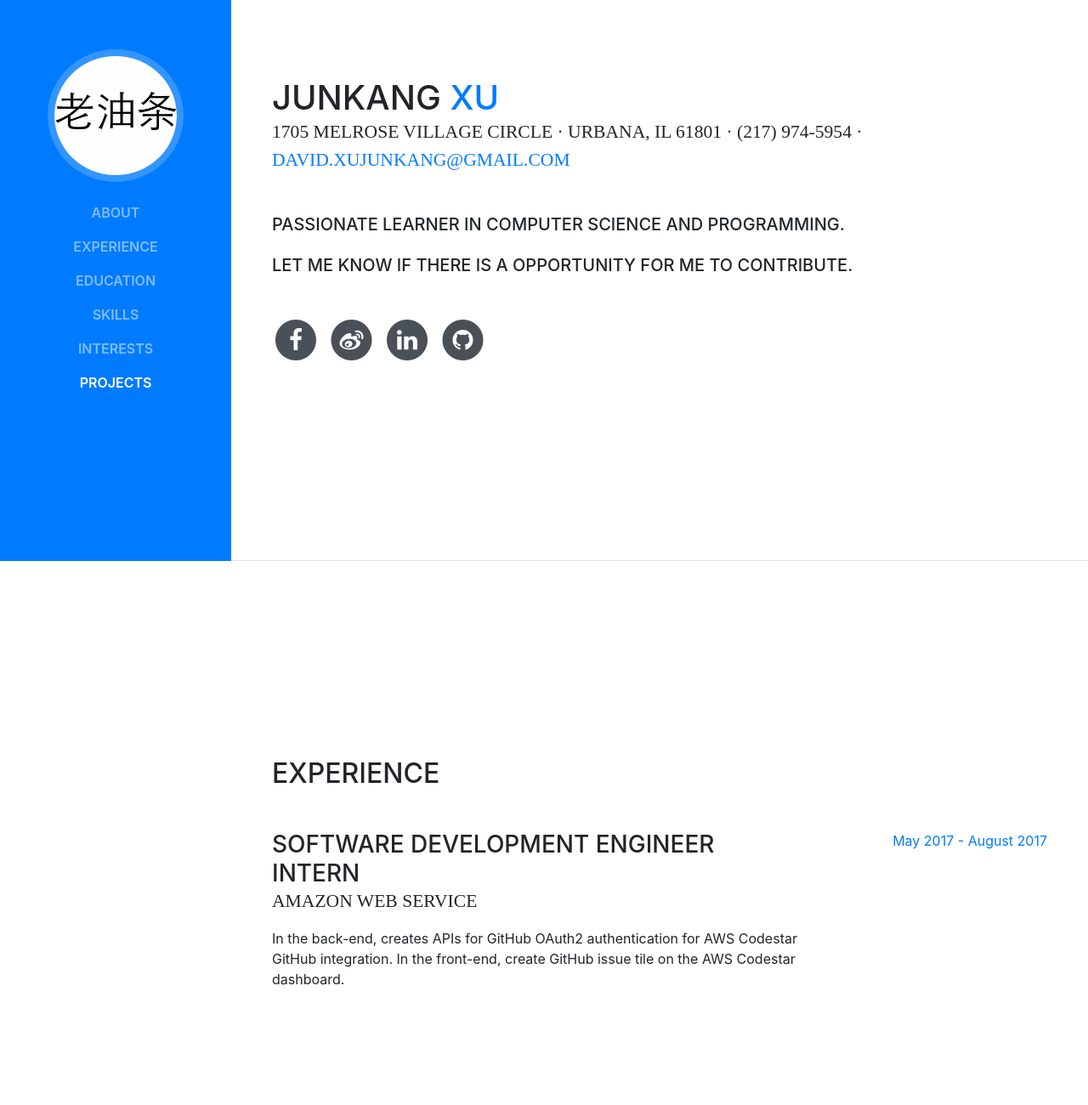
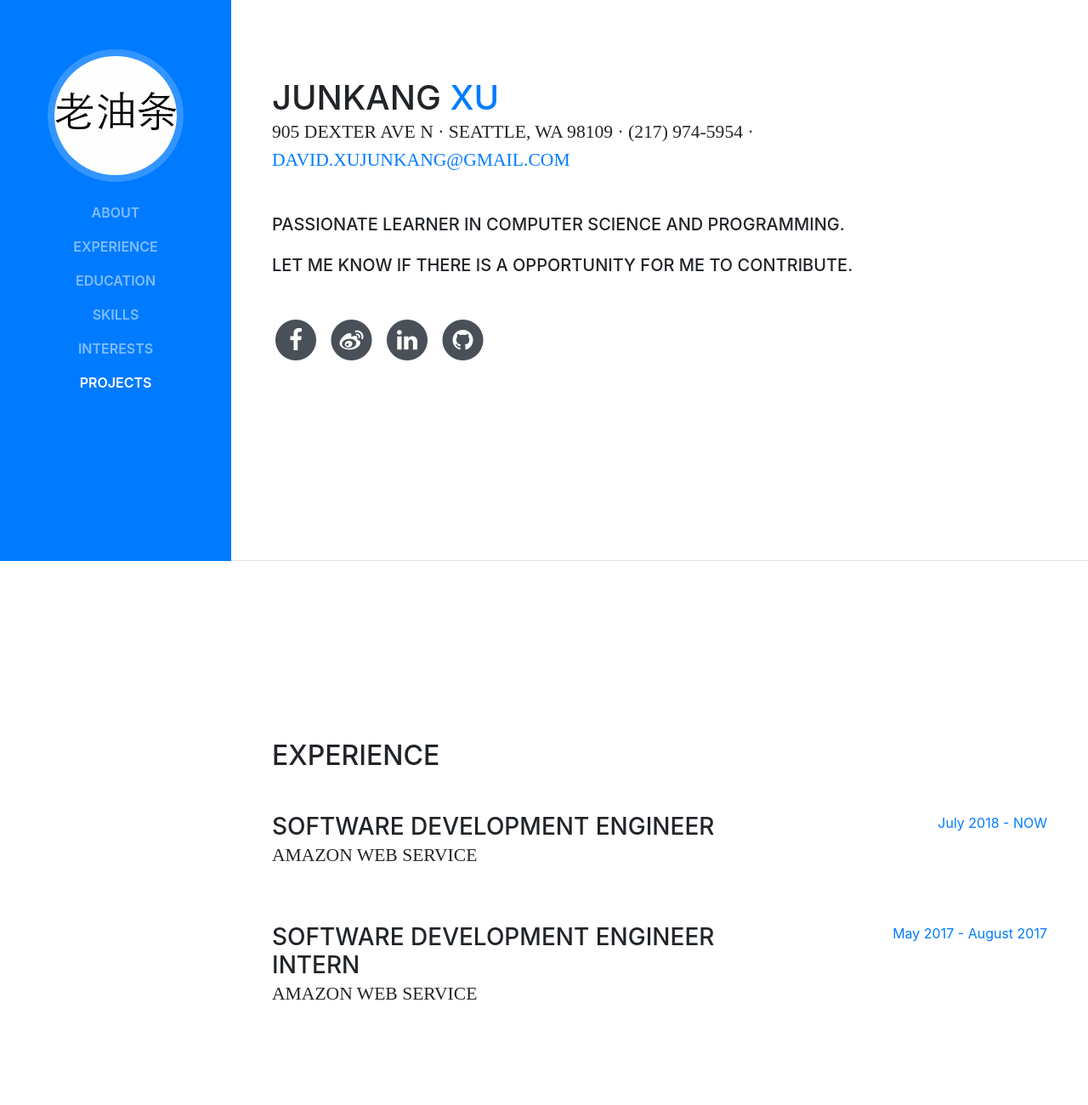
Before and after one commit to junkangxu/junkangxu.github.io, a website with bundled scripts: page index.html in a window 1280 px wide. Shown: the part 140-1440 px from the top of the page at 85% size. Built offline with nearby package versions, Linux system fonts and the light colour scheme; a web font is replaced by a local one.

Commit message:
update 9/1/18

```diff
--- a/index.html
+++ b/index.html
@@ -68,7 +68,7 @@
           <h1 class="mb-0">Junkang
             <span class="text-primary">Xu</span>
           </h1>
-          <div class="subheading mb-5">1705 Melrose Village Circle · Urbana, IL 61801 · (217) 974-5954 ·
+          <div class="subheading mb-5">905 Dexter Ave N · Seattle, WA 98109 · (217) 974-5954 ·
             <a href="mailto:name@email.com">david.xujunkang@gmail.com</a>
           </div>
           <h5 class="mb-5">
@@ -118,9 +118,18 @@
 
           <div class="resume-item d-flex flex-column flex-md-row mb-5">
             <div class="resume-content mr-auto">
+              <h3 class="mb-0">Software Development Engineer</h3>
+              <div class="subheading mb-3">Amazon Web Service</div>
+            </div>
+            <div class="resume-date text-md-right">
+              <span class="text-primary">July 2018 - NOW</span>
+            </div>
+          </div>
+
+          <div class="resume-item d-flex flex-column flex-md-row mb-5">
+            <div class="resume-content mr-auto">
               <h3 class="mb-0">Software Development Engineer Intern</h3>
               <div class="subheading mb-3">Amazon Web Service</div>
-              <p>In the back-end, creates APIs for GitHub OAuth2 authentication for AWS Codestar GitHub integration. In the front-end, create GitHub issue tile on the AWS Codestar dashboard.</p>
             </div>
             <div class="resume-date text-md-right">
               <span class="text-primary">May 2017 - August 2017</span>
```
